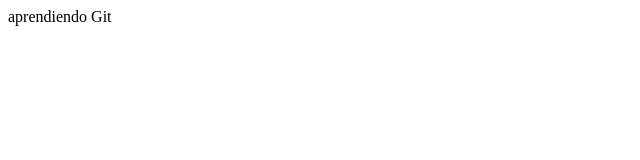
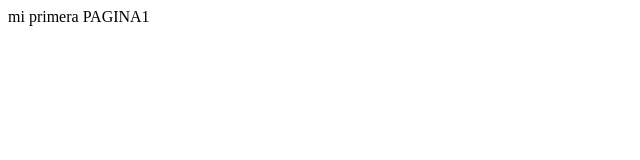
Before and after one commit to LulaBaldo/mi_primer_repo, a plain HTML site: page index.html in a window 1280 px wide. Shown: the full height of the page, 0-640 px from the left. Drawn offline with Linux system fonts and the light colour scheme.

Commit message:
commit 2

```diff
--- a/index.html
+++ b/index.html
@@ -7,6 +7,6 @@
     <title>Document</title>
 </head>
 <body>
-    aprendiendo Git
+    mi primera PAGINA1
 </body>
 </html>
```
